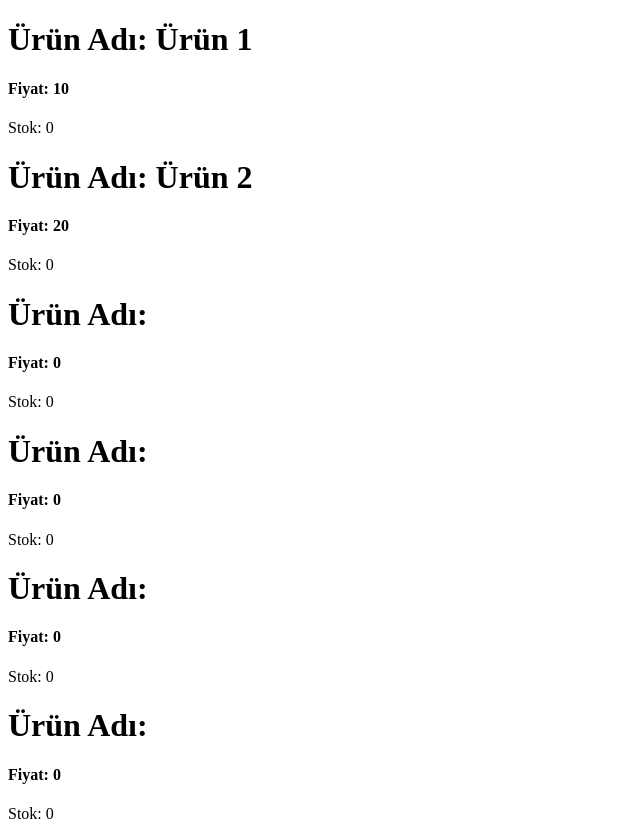
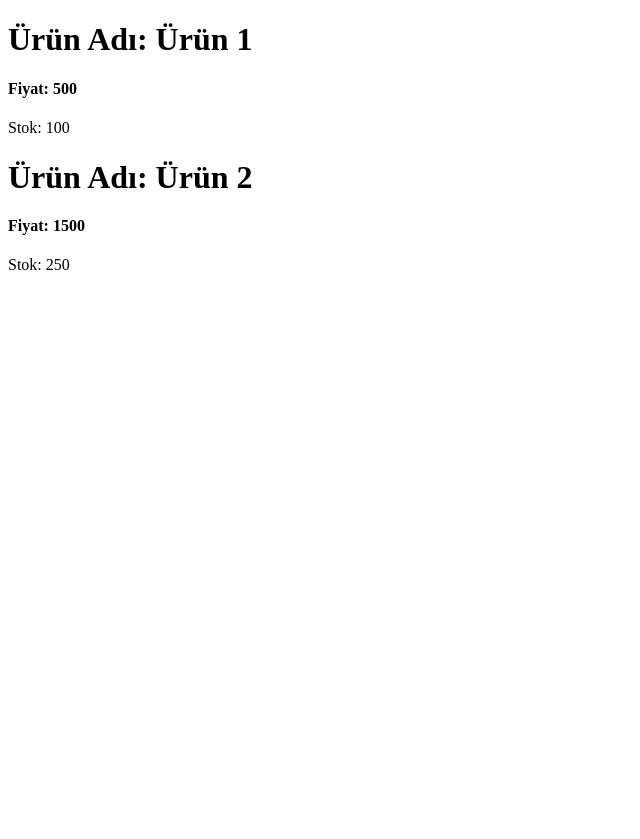
Before and after one commit to halitkalayci/angular-intro-etiya-10, an Angular app: page / in a window 1280 px wide. Shown: the whole page, without its empty margins (0-640 px from the left). After the commit the page ends 800 px from the top, so only its background shows below. Built offline with nearby package versions, Linux system fonts and the light colour scheme.

Commit message:
add product.ts model

```diff
--- a/src/app/components/product-card/product-card.html
+++ b/src/app/components/product-card/product-card.html
@@ -1,5 +1,5 @@
 <div>
-<h1>Ürün Adı: {{productName}}</h1>
-<h4>Fiyat: {{productPrice}}</h4>
-<p>Stok: {{productStock}}</p>
+<h1>Ürün Adı: {{product.name}}</h1>
+<h4>Fiyat: {{product.price}}</h4>
+<p>Stok: {{product.stock}}</p>
 </div>
--- a/src/app/components/product-card/product-card.ts
+++ b/src/app/components/product-card/product-card.ts
@@ -1,4 +1,5 @@
 import { Component, Input } from '@angular/core';
+import { Product } from '../../models/product';
 
 @Component({
   selector: 'app-product-card',
@@ -7,7 +8,5 @@ import { Component, Input } from '@angular/core';
   styleUrl: './product-card.scss'
 })
 export class ProductCard {
-  @Input() productName:string="";
-  @Input() productPrice:number=0;
-  productStock:number=0;
+  @Input() product!:Product;
 }
--- a/src/app/components/product-list/product-list.html
+++ b/src/app/components/product-list/product-list.html
@@ -1,6 +1,5 @@
-<app-product-card productName="Ürün 1" [productPrice]="10"></app-product-card>
-<app-product-card productName="Ürün 2" [productPrice]="20"></app-product-card>
-<app-product-card></app-product-card>
-<app-product-card></app-product-card>
-<app-product-card></app-product-card>
-<app-product-card></app-product-card>
+<app-product-card [product]="products[0]">
+</app-product-card>
+
+<app-product-card [product]="products[1]">
+</app-product-card>
--- a/src/app/components/product-list/product-list.ts
+++ b/src/app/components/product-list/product-list.ts
@@ -1,5 +1,6 @@
 import { Component } from '@angular/core';
 import { ProductCard } from '../product-card/product-card';
+import { Product } from '../../models/product';
 
 @Component({
   selector: 'app-product-list',
@@ -8,5 +9,8 @@ import { ProductCard } from '../product-card/product-card';
   styleUrl: './product-list.scss'
 })
 export class ProductList {
-
+  products:Product[]=[
+    {name:"Ürün 1", price:500, stock:100},
+    {name:"Ürün 2", price:1500, stock:250},
+  ]
 }
--- /dev/null
+++ b/src/app/models/product.ts
@@ -0,0 +1,5 @@
+export interface Product {
+    name:string;
+    price:number;
+    stock:number;
+}
```
